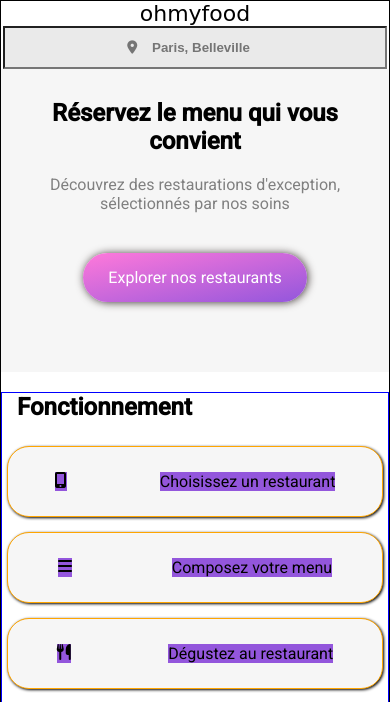
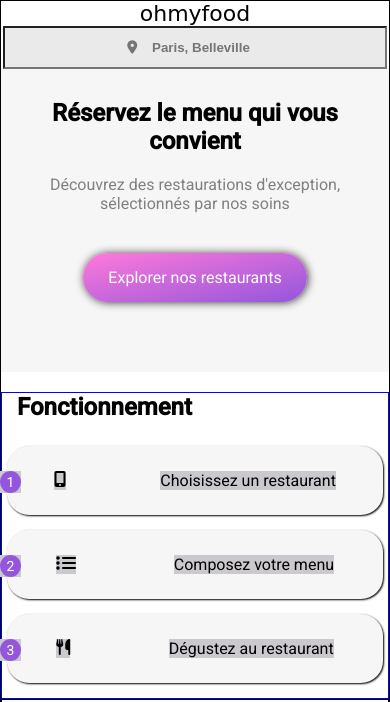
Before and after one commit to emstorms/elomstorm_old_3_13122021, a website: page index.html in a window 390 px wide. Shown: the top 702 px of the page. Drawn offline with Linux system fonts and the light colour scheme; a web font is replaced by a local one.

Commit message:
functionning design

```diff
--- a/index.html
+++ b/index.html
@@ -39,23 +39,25 @@
 
             <div class="functionning_list">
                 <div class="func_design">
-                    <!-- <span class="func_count"></span> -->
+                    <span class="func_count"></span>
                     <i class="fa-solid fa-mobile-screen-button"></i>
                     <p>Choisissez un restaurant</p>
                 </div>
 
                 <div class="func_design">
-                    <!-- <span class="func_count"></span> -->
+                    <span class="func_count"></span>
 
                     <!-- May use container to pack the 2 icons -->
                     <!-- May use container to pack the 2 icons -->
-                    <!-- <i class="fa-solid fa-ellipsis-vertical"></i> -->
-                    <i class="fa-solid fa-bars"></i>
+                   <i class="fa-solid fa-ellipsis-vertical">
+                       <i class="fa-solid fa-bars"> </i>
+                   </i>
+
                     <p>Composez votre menu</p>
                 </div>
 
                 <div class="func_design">
-                    <!-- <span class="func_count"></span> -->
+                    <span class="func_count"></span>
                     <i class="fa-solid fa-utensils"></i>
                     <p>Dégustez au restaurant</p>
                 </div>
--- a/sass_/_accueil.scss
+++ b/sass_/_accueil.scss
@@ -127,37 +127,56 @@
         padding: 0 5px;
 
         .func_design{
+
+            display:flex;
             width: 100%;
             // border:1px solid orange;
-            border:1px solid orange;
+            // border:1px solid orange;
             border-radius:22px;
             padding:25px 0px;
             margin-bottom:15px;
-            display:flex;
+
             justify-content:space-around;
             background-color: #f6f6f6;
-            box-shadow: 1px 1px 3px black;
+            box-shadow: 1px 1px 2px black;
 
             > *{
-                background-color: #9356DC;
+                background-color: #cbc9ce;
             }
+
+            &:hover{
+                background-color: #f4ecfe;
+            }
+            .fa-bars{
+                margin-left: -2px;
+            }
+
         }
     }
     .func_count{
         // counter-reset: func_num;
         // position:relative;
-        background-color:blue;
+        // background-color:blue;
         position:absolute;
         left:0;
-        width:15px;
+        // width:15px;
         // height:15px;
-        border-radius:50%;
-        padding: 3px;
-        font-size: 14px;
+        // border-radius:50%;
+        // padding: 3px;
+        // font-size: 14px;
 
         &:before{
+            display: inline-block;
+            border-radius:50%;
+            padding: 3px;
+            font-size: 14px;
+            background-color:var(--grad-clr1);
+            // position:absolute;
             counter-increment:func_num;
             content:counter(func_num);
+            color:white;
+            width: 15px;
+            text-align: center;
 
         }
 
```
Also changed, not shown: css/accueil.css, 1 other file.
